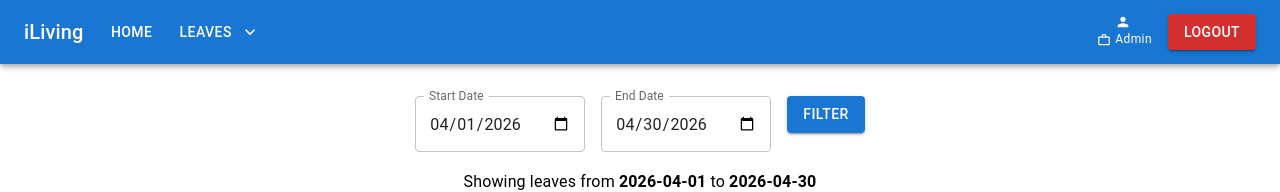
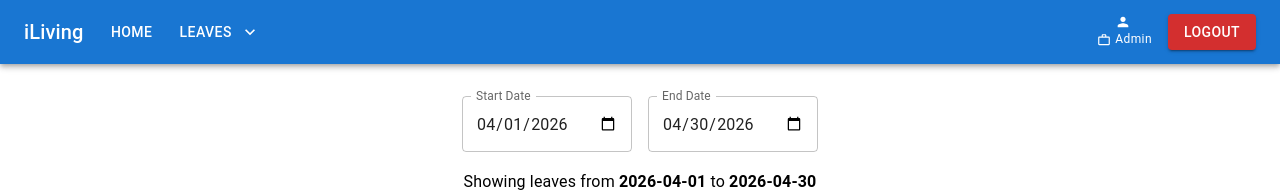
Before and after one commit to GitHubForRichard/Order-Management, a React (Create React App) app in the folder frontend/: page /leaves/summary in a window 1280 px wide. Shown: the top 192 px of the page. Built offline with nearby package versions, Linux system fonts and the light colour scheme; no server answers; sample sign-in values are in the browser's storage.

Commit message:
Removed filter button in Leave Summary page

```diff
--- a/frontend/src/pages/LeavePage/LeaveSummary.tsx
+++ b/frontend/src/pages/LeavePage/LeaveSummary.tsx
@@ -74,16 +74,19 @@ const LeaveSummary = () => {
 
   const [startDate, setStartDate] = React.useState(formatDate(firstDayOfMonth));
   const [endDate, setEndDate] = React.useState(formatDate(lastDayOfMonth));
-  const { data: leaveSummaryList = [], refetch: refetchLeaveSummary } =
-    useGetLeaveSummaryQuery({
-      start_date: startDate,
-      end_date: endDate,
-    });
 
   const isDateRangeValid =
     Boolean(startDate) &&
     Boolean(endDate) &&
     new Date(endDate) >= new Date(startDate);
+
+  const { data: leaveSummaryList = [] } = useGetLeaveSummaryQuery(
+    {
+      start_date: startDate,
+      end_date: endDate,
+    },
+    { skip: !isDateRangeValid }
+  );
 
   return (
     <Box marginTop={4}>
@@ -111,14 +114,8 @@ const LeaveSummary = () => {
           helperText={
             !isDateRangeValid ? "End date must be after start date" : ""
           }
+          inputProps={{ min: startDate || undefined }}
         />
-        <Button
-          variant="contained"
-          onClick={refetchLeaveSummary}
-          disabled={!isDateRangeValid}
-        >
-          Filter
-        </Button>
       </Box>
 
       <Typography variant="subtitle1" textAlign="center" gutterBottom>
```
